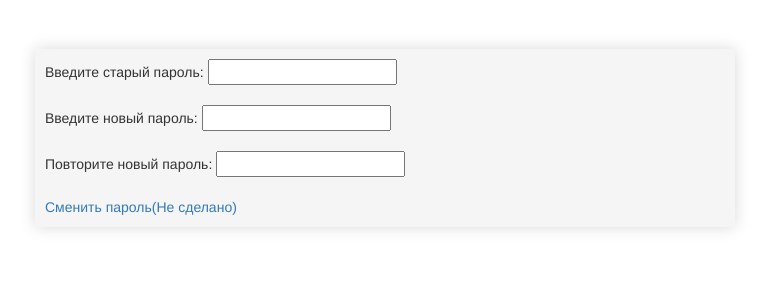
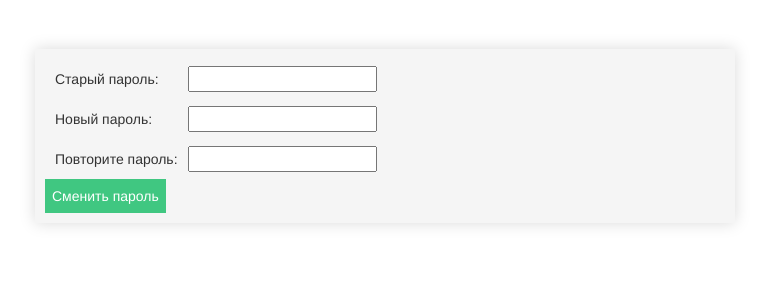
Before and after one commit to Heliad/Rent_project, a Django app: page /changepassword in a window 1280 px wide. Shown: the part 51-351 px from the top of the page, without its empty margins (255-1024 px from the left). Run offline with Django 3.2, Linux system fonts and the light colour scheme; some libraries are stand-ins or nearby versions.

Commit message:
Добавил смену пароля

```diff
--- a/TOFI/forms.py
+++ b/TOFI/forms.py
@@ -34,3 +34,9 @@ class RefillBalance(forms.Form):
     name_card_owner = forms.CharField(label="Имя держателя карты", max_length=50, required=True)
     CVC2_CVV = forms.CharField(label="CVC2/CVV", max_length=3, required=True)
     size = forms.IntegerField(label="Сумма", required=True)
+
+
+class ChangePassword(forms.Form):
+    old_password = forms.CharField(label="Старый пароль:", max_length=50, required=True)
+    new_password = forms.CharField(label="Новый пароль:", max_length=50, required=True)
+    new_password_repeat = forms.CharField(label="Повторите пароль:", max_length=50, required=True)
--- a/TOFI/templates/ChangePassword.html
+++ b/TOFI/templates/ChangePassword.html
@@ -1,29 +1,23 @@
 {% extends "base.html" %}
 {% block title %}Смена пароля{% endblock %}
 {% block content %}
-    <table class="center">
-        <tr class="padding">
-            <td class="padding">
-                Введите старый пароль:
-                <input type="text" title="OldPassword">
-            </td>
-        </tr>
-        <tr class="padding">
-            <td class="padding">
-                Введите новый пароль:
-                <input type="text" title="NewPasswordFirst">
-            </td>
-        </tr>
-        <tr class="padding">
-            <td class="padding">
-                Повторите новый пароль:
-                <input type="text" title="NewPasswordSecond">
-            </td>
-        </tr>
-        <tr class="padding">
-            <td class="padding">
-                <a href="">Сменить пароль(Не сделано)</a>
-            </td>
-        </tr>
-    </table>
+        <form method="POST" class="center">
+        {% csrf_token %}
+        <table>
+            {% for field in form %}
+                <tr>
+                    <td class="padding">{{ field.label }}</td>
+                    <td>{{ field }}</td>
+                </tr>
+            {% endfor %}
+            <tr>
+                {% if error != '' %}
+                    <td class="padding">{{ error }}</td>
+                {% endif %}
+                <td>
+                    <button type="submit" class="button7">Сменить пароль</button>
+                </td>
+            </tr>
+        </table>
+    </form>
 {% endblock %}
--- a/TOFI/templates/RefillBalance.html
+++ b/TOFI/templates/RefillBalance.html
@@ -16,6 +16,6 @@
                 </td>
             </tr>
         </table>
-        </form>
+    </form>
 
 {% endblock %}
--- a/TOFI/views.py
+++ b/TOFI/views.py
@@ -3,9 +3,10 @@ from TOFI import models
 from django.contrib.auth import authenticate, login
 from django.views.generic.edit import FormView
 from django.contrib.auth.forms import AuthenticationForm
+from django.contrib.auth.hashers import check_password
 from django.views.generic import View
 from django.contrib.auth import logout
-from .forms import UserForm, RentForm, RefillBalance
+from .forms import UserForm, RentForm, RefillBalance, ChangePassword
 from django.http import HttpResponseRedirect
 import datetime
 
@@ -112,8 +113,33 @@ def refillBalance(request):
 
     return render(request, 'RefillBalance.html', {'form': form})
 
+
 def profileChangePassword(request):
-    return render(request, "ChangePassword.html")
+    error = ''
+    if request.method == 'POST':
+        form = ChangePassword(request.POST)
+
+        if form.is_valid():
+            oldPassword = form.cleaned_data['old_password']
+            newPassword = form.cleaned_data['new_password']
+            newPasswordRepeat = form.cleaned_data['new_password_repeat']
+
+            currentPassword = request.user.password
+            if newPassword == newPasswordRepeat:
+                if check_password(oldPassword, currentPassword):
+
+                    user = request.user
+                    user.set_password(newPassword)
+                    user.save()
+                    return render(request, 'ChangePasswordDone.html')
+                else:
+                    error = 'Вы ввели неверный пароль'
+            else:
+                error = 'Пароли не совпадают'
+    else:
+        form = ChangePassword()
+
+    return render(request, "ChangePassword.html", {'form': form, 'error': error})
 
 
 def aboutHouse(request, number):
```
Also changed, not shown: TOFI/templates/ChangePasswordDone.html (added, +11 -0 lines), db.sqlite3.
